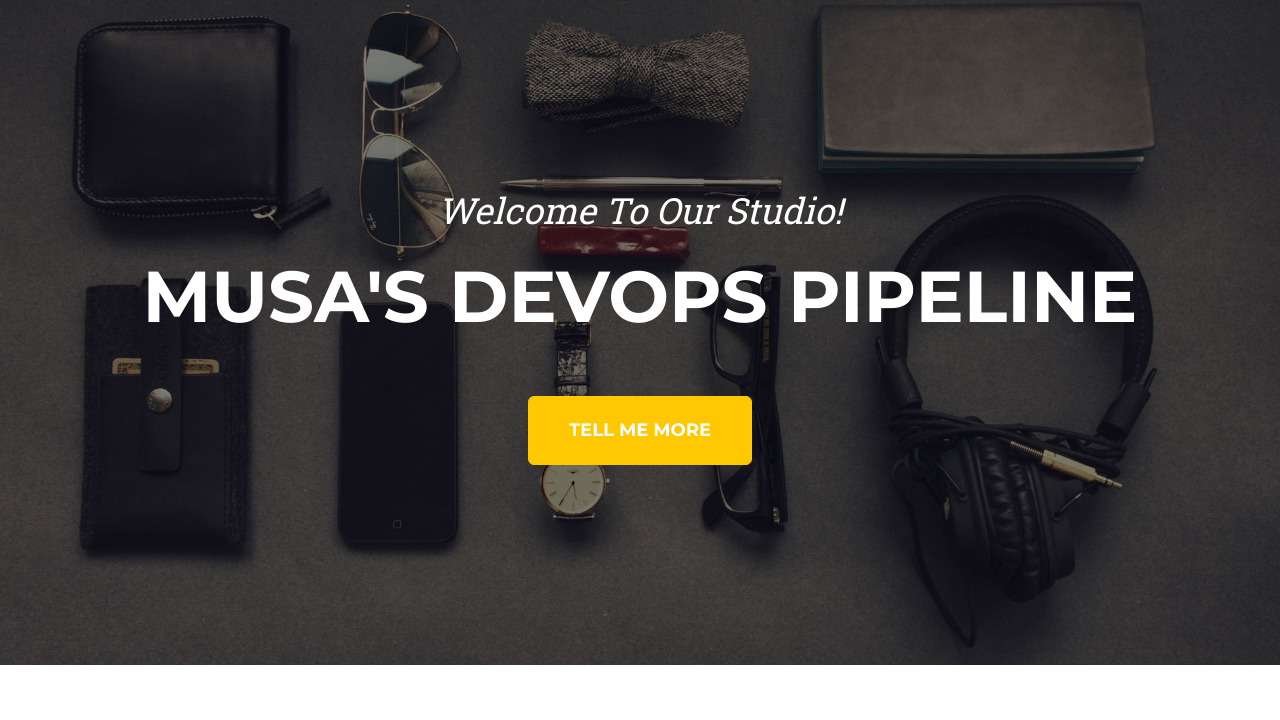
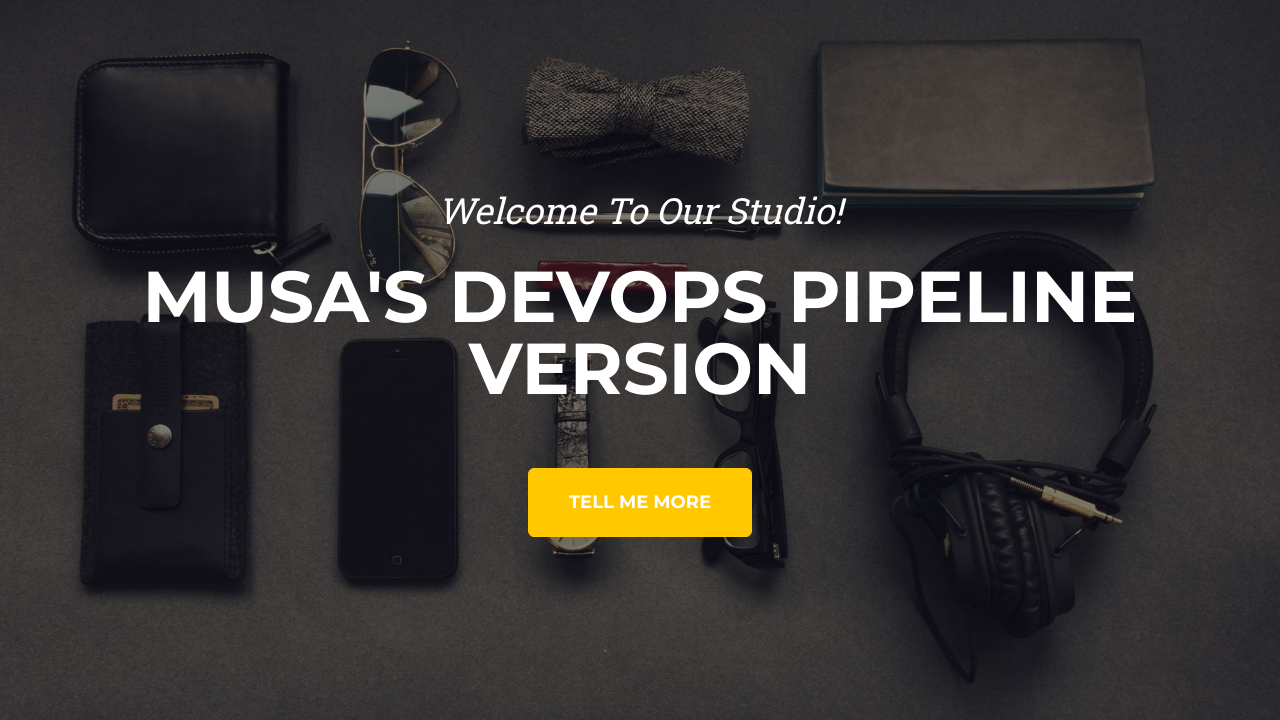
Before and after one commit to musayyab34/static-website, a website: page index.html in a window 1280 px wide. Shown: the part 80-800 px from the top of the page. Drawn offline with nearby package versions, Linux system fonts and the light colour scheme.

Commit message:
Testing JS Framework V2

```diff
--- a/index.html
+++ b/index.html
@@ -40,7 +40,7 @@
         <header class="masthead">
             <div class="container">
                 <div class="masthead-subheading">Welcome To Our Studio!</div>
-                <div class="masthead-heading text-uppercase">Musa's DevOps Pipeline</div>
+                <div class="masthead-heading text-uppercase">Musa's DevOps Pipeline Version</div>
                 <a class="btn btn-primary btn-xl text-uppercase" href="#services">Tell Me More</a>
             </div>
         </header>
```
Also changed, not shown: .github/workflows/cicd.yml.
